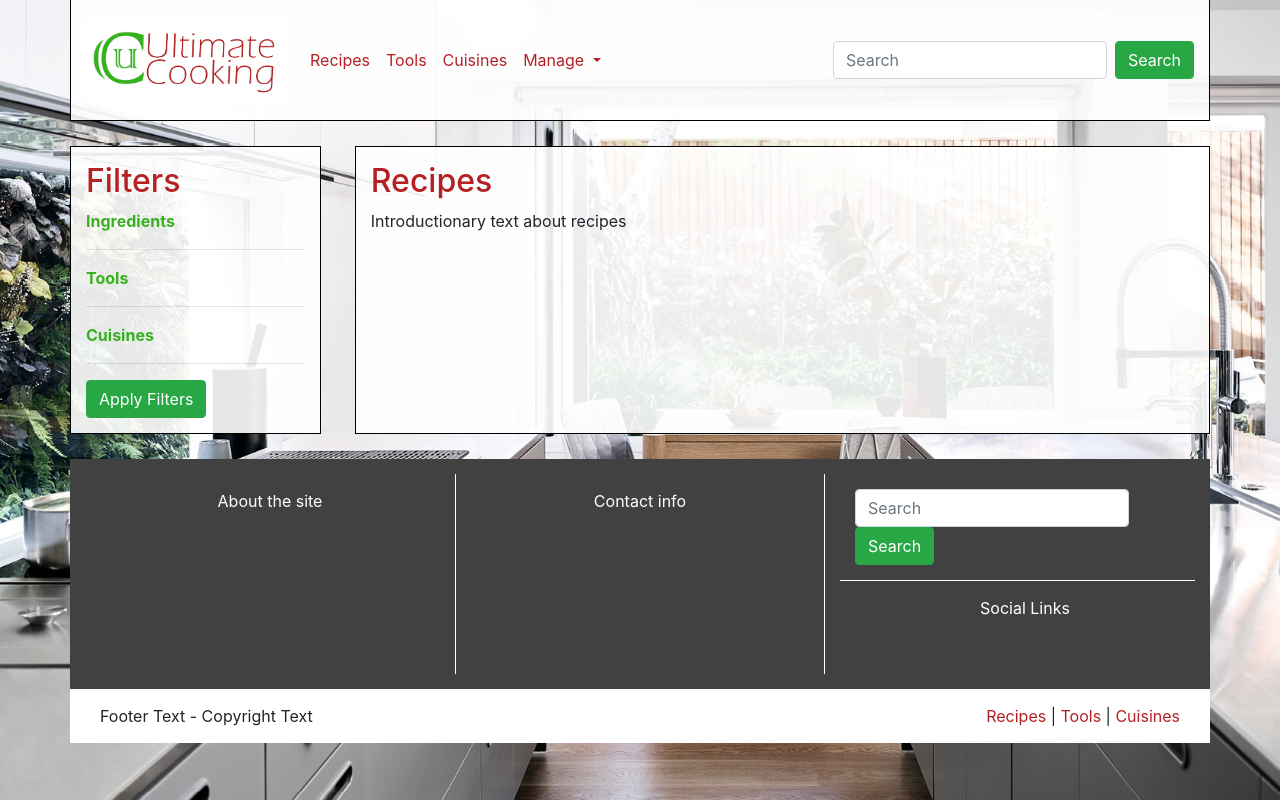
After one commit to Robtych121/UltimateCooking, a Flask app: page /view_recipes_grid in a window 1280 px wide. The commit adds this page. Run offline with Flask 2, Linux system fonts and the light colour scheme; data that the repository does not hold is empty; some libraries are stand-ins or nearby versions.

Commit message:
created recipe grid view with filters

```diff
--- a/app.py
+++ b/app.py
@@ -163,6 +163,11 @@ def update_recipe(recipe_id):
 def view_recipe(recipe_id):
     the_recipe = mongo.db.recipes.find_one({'_id': ObjectId(recipe_id)})
     return render_template("recipe_view.html", recipe=the_recipe, instructions=the_recipe['instructions'],tools=the_recipe['tools'], ingredients=the_recipe['ingredients'], imagePath=app.config['UPLOAD_FOLDER_RECIPE'])
+
+@app.route('/view_recipes_grid')
+def view_recipes_grid():
+    return render_template("recipe_view_grid.html",
+    recipes=mongo.db.recipes.find(),imagePath=app.config['UPLOAD_FOLDER_RECIPE'],cuisines=mongo.db.cuisines.find(),ingredients=mongo.db.ingredients.find(),tools=mongo.db.tools.find())
 
 # Ingredient Routes
 @app.route('/add_ingredient')
--- a/static/css/style.css
+++ b/static/css/style.css
@@ -187,3 +187,28 @@ border: 1px solid black;
 .recipe_table {
     font-size: 12px;
 }
+
+/* View Recipe styles */
+
+.filters_container {
+    margin-right: 34px;
+    max-width: 22%;
+    flex: 0 0 22%;
+    ms-flex: 0 0 22%;
+}
+
+#recipe_grid_View .card {
+    float: left;
+    width: 31%;
+    margin-right: 27px;
+    margin-bottom: 30px;
+}
+
+#recipe_grid_View .card:nth-of-type(3n+0) {
+    margin-right: 0;
+}
+
+.recipe_picture {
+    object-fit: cover;
+    height: 200px;
+}
--- a/templates/base.html
+++ b/templates/base.html
@@ -22,7 +22,7 @@
         <div class="collapse navbar-collapse" id="navbarSupportedContent">
           <ul class="navbar-nav mr-auto">
             <li class="nav-item">
-              <a class="nav-link" href="#">Recipes</a>
+              <a class="nav-link" href="{{ url_for('view_recipes_grid')}}">Recipes</a>
             </li>
             <li class="nav-item">
               <a class="nav-link" href="{{ url_for('view_tools_grid')}}">Tools</a>
@@ -81,7 +81,7 @@
   <div class="container">
     <div class="row">
       <div class="col-md-6">Footer Text - Copyright Text</div>
-      <div class="col-md-6 text-right">Recipes | <a href="{{ url_for('view_tools_grid')}}">Tools</a> | <a href="{{ url_for('view_cuisines_grid')}}">Cuisines</a></div>
+      <div class="col-md-6 text-right"><a href="{{ url_for('view_recipes_grid')}}">Recipes</a> | <a href="{{ url_for('view_tools_grid')}}">Tools</a> | <a href="{{ url_for('view_cuisines_grid')}}">Cuisines</a></div>
     </div>
   </div>
 </footer>
--- a/templates/homepage.html
+++ b/templates/homepage.html
@@ -3,7 +3,7 @@
     <div class="col-md-8 homepageBlocks FadedBlockBackground">
         <h1>Welcome to Ultimate Cooking</h1>
         <p>Welcome to Ultimate Cooking. A place where you can view and share your favourite recipes with other like minded people<br><br>There is also a range of tools for viewing that have came highly recommended to the users of the website.</p>
-        <p><button type="button" class="btn btn-success">View Recipes</button></p>
+        <p><a href="{{ url_for('view_recipes_grid')}}"><button type="button" class="btn btn-success">View Recipes</button></a></p>
     </div>
     <div class="col-md-3 offset-md-1 homepageBlocks FadedBlockBackground">
         <h2>Advanced Find</h2>
--- /dev/null
+++ b/templates/recipe_view_grid.html
@@ -0,0 +1,62 @@
+{% extends 'base.html' %}{% block content %}
+<div class="row">
+    <div class="col-md-2 FadedBlockBackground filters_container">
+        <h2>Filters</h2>
+        <form action="#" method="POST">
+        <p class="form-label">Ingredients</p>
+        {% for ingredient in ingredients %}
+            <div class="form-check">
+                <input class="form-check-input" type="checkbox" value="{{ ingredient.name }}" id="selected_ingredients" name="selected_ingredients">
+                <label class="form-check-label">{{ ingredient.name }}</label>
+            </div>
+        {% endfor %}
+        <hr>
+        <p class="form-label">Tools</p>
+        {% for tool in tools %}
+            <div class="form-check">
+                <input class="form-check-input" type="checkbox" value="{{ tool.name }}" id="selected_tools" name="selected_tools">
+                <label class="form-check-label">{{ tool.name }}</label>
+            </div>
+        {% endfor %}
+        <hr>
+        <p class="form-label">Cuisines</p>
+        {% for cuisine in cuisines %}
+            <div class="form-check">
+                <input class="form-check-input" type="checkbox" value="{{ cuisine.name }}" id="selected_cuisines" name="selected_cuisines">
+                <label class="form-check-label">{{ cuisine.name }}</label>
+            </div>
+        {% endfor %}
+        <hr>
+        <button class="btn btn-success" type="submit">Apply Filters</button>
+        </form>
+    </div>
+    <div class="col-md-9 FadedBlockBackground">
+    <div class="row">
+        <div class="col-12">
+            <h2>Recipes</h2>
+        </div>
+    </div>
+    <div class="row">
+        <div class="col-12">
+            <p>Introductionary text about recipes</p>
+        </div>
+    </div>
+    <div class="row">
+        <div id="recipe_grid_View" class="col-12">
+            {% for recipe in recipes %}
+                <div class="card">
+                    <a href="{{ url_for('view_recipe', recipe_id=recipe._id) }}">
+                    <img src="/{{imagePath}}/{{ recipe.picture }}" class="card-img-top recipe_picture" alt="{{recipe.name}}">
+                    <div class="card-body">
+                        <h5 class="card-title">{{recipe.name}} - {{recipe.brand}}</h5>
+                        <h6 class="card-subtitle mb-2 text-muted">{{recipe.cuisine}}</h6>
+                        <p class="card-text">{{recipe.description}}</p>
+                    </div>
+                </a>
+                </div>
+            {% endfor %}
+        </div>
+    </div>
+    </div>
+</div>
+{% endblock %}
```
